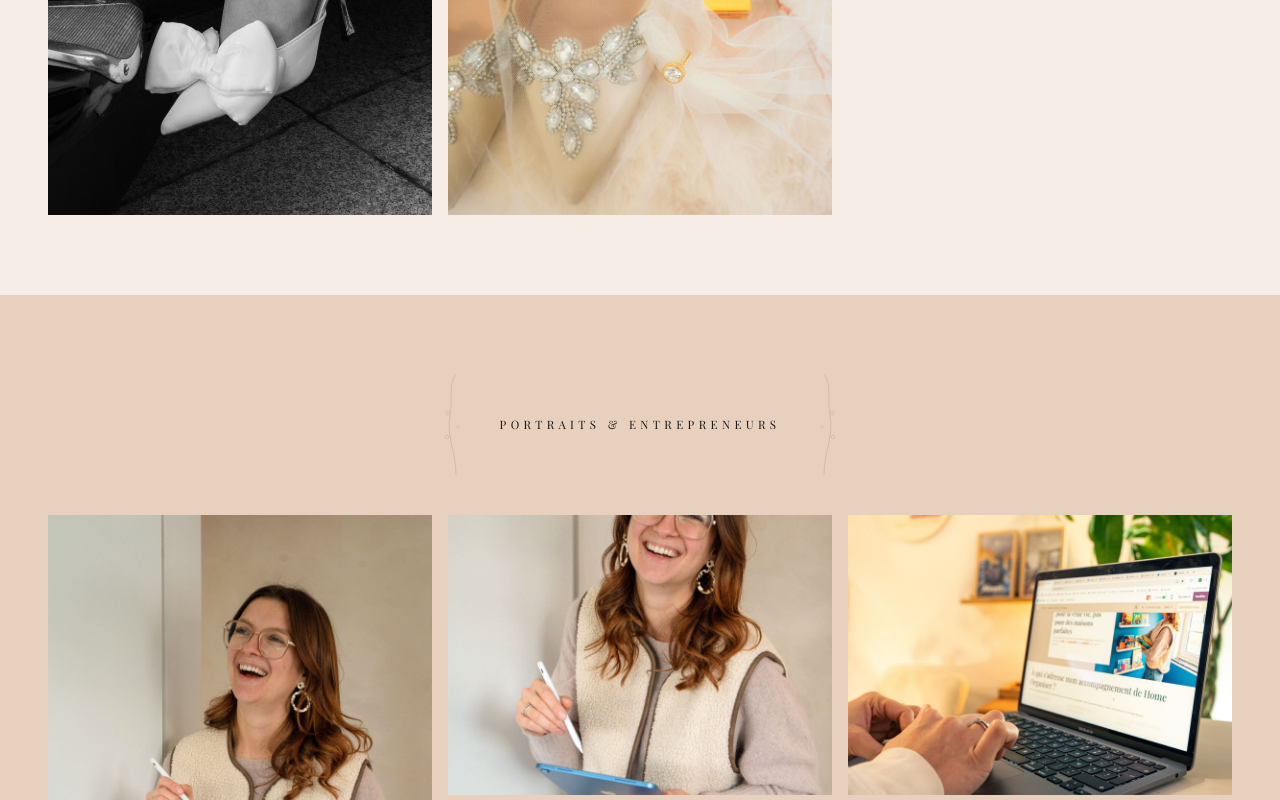
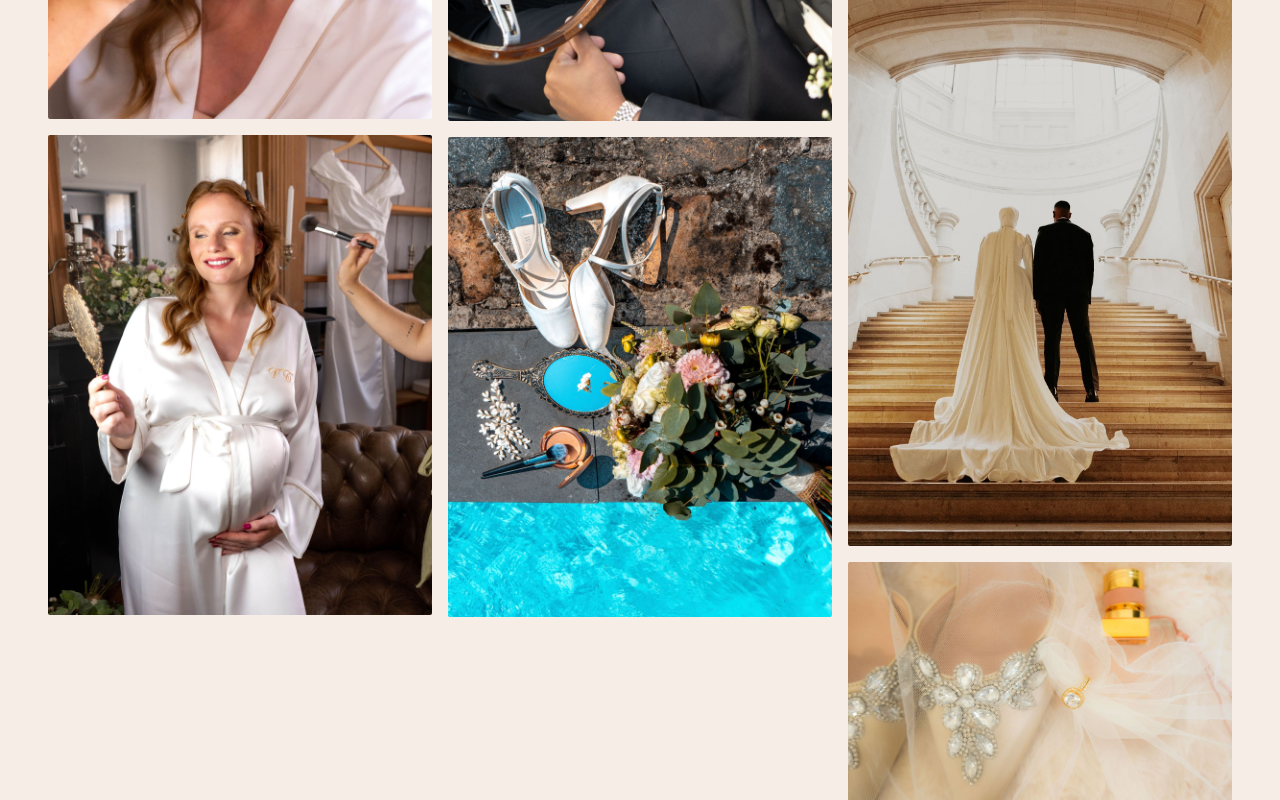
Before and after one commit to Melissaa49/safia-hdd, a Nuxt app: page /portfolio in a window 1280 px wide. Shown: the part 2780-3580 px from the top of the page. Built offline with nearby package versions, Linux system fonts and the light colour scheme; a web font is replaced by a local one.

Commit message:
amelioration grid portfolio

```diff
--- a/pages/portfolio.vue
+++ b/pages/portfolio.vue
@@ -7,43 +7,43 @@ useSeoMeta({
 const featured = '/images/galery/mariage.jpg'
 
 const mariagePhotos = [
-  { src: '/images/galery/mariage1.jpg', tall: true },
-  { src: '/images/galery/mariage2.jpg', tall: false },
-  { src: '/images/galery/mariage3.JPG', tall: false },
-  { src: '/images/galery/mariage4.JPG', tall: true },
-  { src: '/images/galery/mariage5.JPG', tall: false },
-  { src: '/images/galery/mariage6.jpg', tall: false },
-  { src: '/images/galery/mariage6.JPG', tall: true },
-  { src: '/images/galery/mariage7.jpg', tall: false },
-  { src: '/images/galery/mariage8.jpg', tall: false },
-  { src: '/images/galery/mariage9.jpg', tall: true },
-  { src: '/images/galery/mariage10.jpg', tall: false },
-  { src: '/images/galery/mariage11.jpg', tall: false },
-  { src: '/images/galery/mariage12.jpg', tall: false },
+  { src: '/images/galery/mariage1.jpg' },
+  { src: '/images/galery/mariage2.jpg' },
+  { src: '/images/galery/mariage3.JPG' },
+  { src: '/images/galery/mariage4.JPG' },
+  { src: '/images/galery/mariage5.JPG' },
+  { src: '/images/galery/mariage6.jpg' },
+  { src: '/images/galery/mariage6.JPG' },
+  { src: '/images/galery/mariage7.jpg' },
+  { src: '/images/galery/mariage8.jpg' },
+  { src: '/images/galery/mariage9.jpg' },
+  { src: '/images/galery/mariage10.jpg' },
+  { src: '/images/galery/mariage11.jpg' },
+  { src: '/images/galery/mariage12.jpg' },
 ]
 
 const entrepreneurPhotos = [
-  { src: '/images/galery/entrepreneur.jpg', tall: true },
-  { src: '/images/galery/entrepreneur2.jpg', tall: false },
-  { src: '/images/galery/entrepreneur3.jpg', tall: false },
-  { src: '/images/galery/entrepreneur4.jpg', tall: true },
-  { src: '/images/galery/entrepreneur5.jpg', tall: false },
-  { src: '/images/galery/entrepreneur6.jpg', tall: false },
-  { src: '/images/galery/entrepreneur7.jpg', tall: false },
-  { src: '/images/galery/entrepreneur8.jpg', tall: true },
-  { src: '/images/galery/entrepreneur9.jpg', tall: false },
-  { src: '/images/galery/entrepreneur10.jpg', tall: false },
-  { src: '/images/galery/entrepreneur12.jpg', tall: false },
-  { src: '/images/galery/entrepreneur13.jpg', tall: false },
-  { src: '/images/galery/entrepreneur14.jpg', tall: false },
-  { src: '/images/galery/entrepreneur15.jpg', tall: true },
-  { src: '/images/galery/entrepreneur16.jpg', tall: false },
+  { src: '/images/galery/entrepreneur.jpg' },
+  { src: '/images/galery/entrepreneur2.jpg' },
+  { src: '/images/galery/entrepreneur3.jpg' },
+  { src: '/images/galery/entrepreneur4.jpg' },
+  { src: '/images/galery/entrepreneur5.jpg' },
+  { src: '/images/galery/entrepreneur6.jpg' },
+  { src: '/images/galery/entrepreneur7.jpg' },
+  { src: '/images/galery/entrepreneur8.jpg' },
+  { src: '/images/galery/entrepreneur9.jpg' },
+  { src: '/images/galery/entrepreneur10.jpg' },
+  { src: '/images/galery/entrepreneur12.jpg' },
+  { src: '/images/galery/entrepreneur13.jpg' },
+  { src: '/images/galery/entrepreneur14.jpg' },
+  { src: '/images/galery/entrepreneur15.jpg' },
+  { src: '/images/galery/entrepreneur16.jpg' },
 ]
 
 // ══════════════════════════════════════
 // LIGHTBOX
 // ══════════════════════════════════════
-type Photo = { src: string; tall: boolean }
+type Photo = { src: string }
 
 const lightboxOpen = ref(false)
 const currentGallery = ref<Photo[]>([])
@@ -137,7 +137,6 @@ watch(lightboxOpen, (open) => {
           v-for="(photo, i) in mariagePhotos"
           :key="'mariage-' + i"
           class="pf-item"
-          :class="{ 'pf-item--tall': photo.tall }"
           @click="openLightbox(mariagePhotos, i)"
         >
           <img :src="photo.src" alt="Photographie de mariage" loading="lazy" />
@@ -170,7 +169,6 @@ watch(lightboxOpen, (open) => {
           v-for="(photo, i) in entrepreneurPhotos"
           :key="'entrepreneur-' + i"
           class="pf-item"
-          :class="{ 'pf-item--tall': photo.tall }"
           @click="openLightbox(entrepreneurPhotos, i)"
         >
           <img :src="photo.src" alt="Portrait professionnel entrepreneur" loading="lazy" />
@@ -400,28 +398,24 @@ watch(lightboxOpen, (open) => {
   transform: scaleX(-1);
 }
 
-/* Grille */
+/* Grille en masonry : chaque image garde son ratio naturel, rien n'est coupé */
 .pf-gallery__grid {
-  display: grid;
-  grid-template-columns: repeat(3, 1fr);
-  gap: 1rem;
-  grid-auto-rows: 280px;
+  column-count: 3;
+  column-gap: 1rem;
 }
 
 .pf-item {
   position: relative;
   overflow: hidden;
   cursor: pointer;
-}
-
-.pf-item--tall {
-  grid-row: span 2;
+  break-inside: avoid;
+  margin-bottom: 1rem;
+  border-radius: 2px;
 }
 
 .pf-item img {
   width: 100%;
-  height: 100%;
-  object-fit: cover;
+  height: auto;
   display: block;
   transition: transform 0.45s ease;
 }
@@ -507,8 +501,7 @@ watch(lightboxOpen, (open) => {
   .pf-gallery { padding: 3rem 1.5rem; }
 
   .pf-gallery__grid {
-    grid-template-columns: repeat(2, 1fr);
-    grid-auto-rows: 200px;
+    column-count: 2;
   }
 
   .pf-cta { padding: 4rem 1.5rem; }
@@ -516,10 +509,11 @@ watch(lightboxOpen, (open) => {
 
 @media (max-width: 500px) {
   .pf-gallery__grid {
-    grid-template-columns: repeat(2, 1fr);
-    grid-auto-rows: 160px;
-    gap: 0.6rem;
+    column-count: 2;
+    column-gap: 0.6rem;
   }
+
+  .pf-item { margin-bottom: 0.6rem; }
 
   .pf-gallery__header { gap: 0.75rem; }
   .pf-gallery__floral { display: none; }
```
